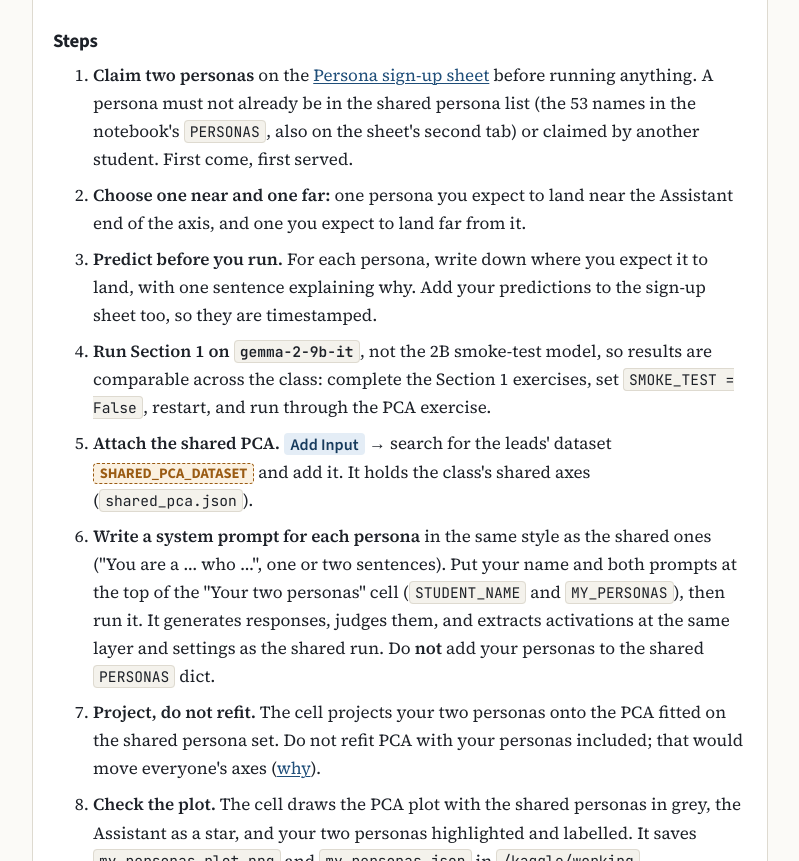
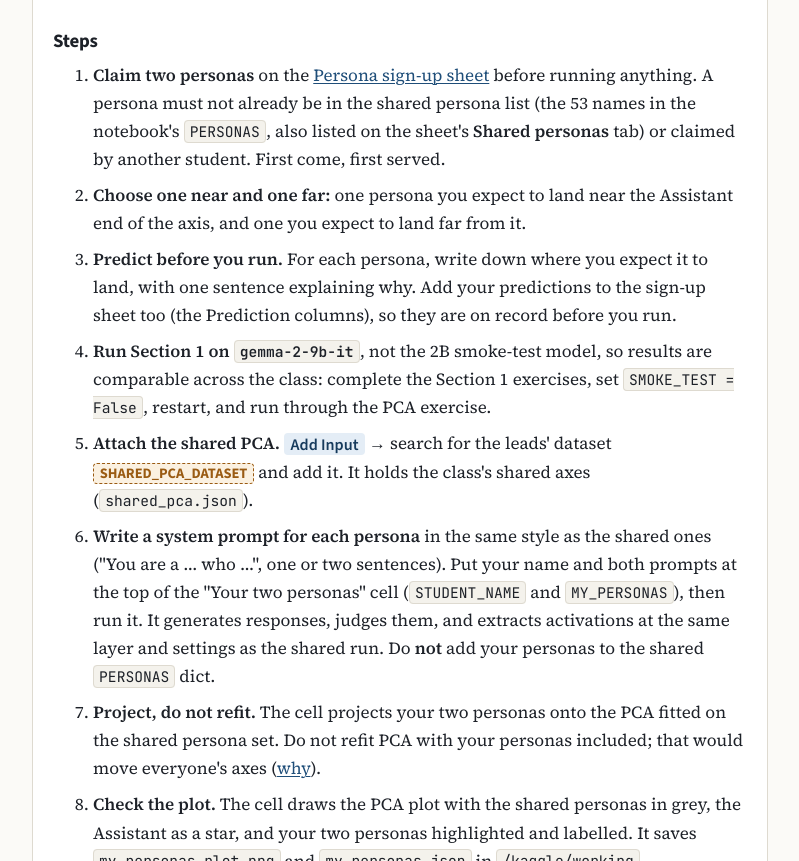
Before and after one commit to RamiAbukhater/AI-Interpretability-Lab-DW, a plain HTML site: page docs/homework-1.html in a window 1280 px wide. Shown: the part 2292-3153 px from the top of the page, without its empty margins (380-1179 px from the left). Drawn offline with nearby package versions, Linux system fonts and the light colour scheme.

Commit message:
Homework 1: name the sign-up sheet's Shared personas tab
The sign-up sheet now has a Sign-ups tab (six columns) and a Shared
personas tab (the 53 notebook personas). README open items updated.

```diff
--- a/docs/homework-1.html
+++ b/docs/homework-1.html
@@ -89,9 +89,9 @@
 
         <h3>Steps</h3>
         <ol class="checklist">
-          <li><strong>Claim two personas</strong> on the <a href="https://docs.google.com/spreadsheets/d/1BPhfDKYrC4GYDJyut9dvJrWTFwQ05oBes5sC9zcURaE/edit?usp=sharing">Persona sign-up sheet</a> before running anything. A persona must not already be in the shared persona list (the 53 names in the notebook's <code>PERSONAS</code>, also on the sheet's second tab) or claimed by another student. First come, first served.</li>
+          <li><strong>Claim two personas</strong> on the <a href="https://docs.google.com/spreadsheets/d/1BPhfDKYrC4GYDJyut9dvJrWTFwQ05oBes5sC9zcURaE/edit?usp=sharing">Persona sign-up sheet</a> before running anything. A persona must not already be in the shared persona list (the 53 names in the notebook's <code>PERSONAS</code>, also listed on the sheet's <strong>Shared personas</strong> tab) or claimed by another student. First come, first served.</li>
           <li><strong>Choose one near and one far:</strong> one persona you expect to land near the Assistant end of the axis, and one you expect to land far from it.</li>
-          <li><strong>Predict before you run.</strong> For each persona, write down where you expect it to land, with one sentence explaining why. Add your predictions to the sign-up sheet too, so they are timestamped.</li>
+          <li><strong>Predict before you run.</strong> For each persona, write down where you expect it to land, with one sentence explaining why. Add your predictions to the sign-up sheet too (the Prediction columns), so they are on record before you run.</li>
           <li><strong>Run Section 1 on <code>gemma-2-9b-it</code></strong>, not the 2B smoke-test model, so results are comparable across the class: complete the Section 1 exercises, set <code>SMOKE_TEST = False</code>, restart, and run through the PCA exercise.</li>
           <li><strong>Attach the shared PCA.</strong> <span class="ui">Add Input</span> → search for the leads' dataset <span class="todo-inline">SHARED_PCA_DATASET</span> and add it. It holds the class's shared axes (<code>shared_pca.json</code>).</li>
           <li><strong>Write a system prompt for each persona</strong> in the same style as the shared ones ("You are a … who …", one or two sentences). Put your name and both prompts at the top of the "Your two personas" cell (<code>STUDENT_NAME</code> and <code>MY_PERSONAS</code>), then run it. It generates responses, judges them, and extracts activations at the same layer and settings as the shared run. Do <strong>not</strong> add your personas to the shared <code>PERSONAS</code> dict.</li>
```
Also changed, not shown: 1 other file.
